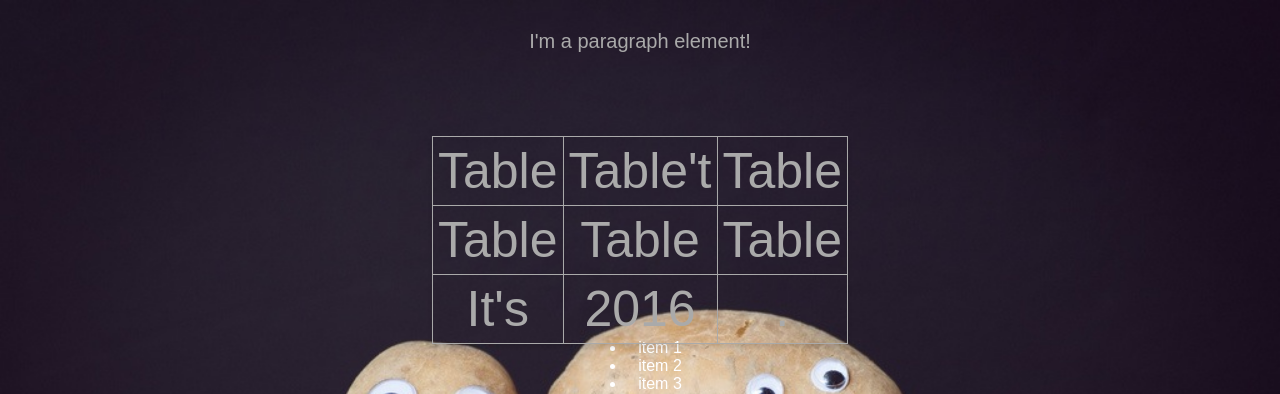
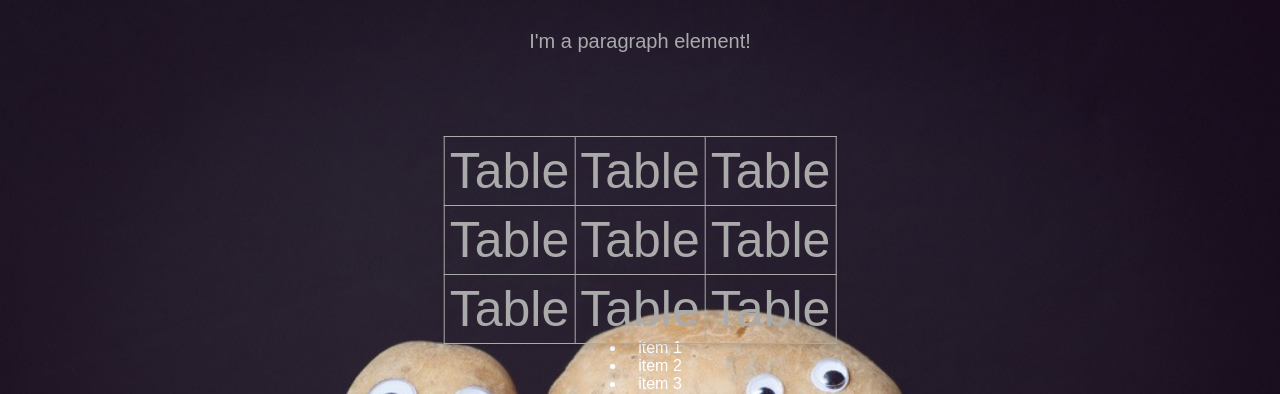
Before and after one commit to TackettAndrew/TheFacilipotatoes, a plain HTML site: page index.html in a window 1280 px wide. Shown: the top 394 px of the page. Drawn offline with Linux system fonts and the light colour scheme; a web font is replaced by a local one.

Commit message:
Update index.html

```diff
--- a/index.html
+++ b/index.html
@@ -54,7 +54,7 @@
         <table>
             <tr>
                 <td>Table</td>
-                <td>Table't</td>
+                <td>Table</td>
                 <td>Table</td>
             </tr>
             <tr>
@@ -63,9 +63,9 @@
                 <td>Table</td>
             </tr>
             <tr>
-                <td>It's</td>
-                <td>2016</td>
-                <td>.</td>
+                <td>Table</td>
+                <td>Table</td>
+                <td>Table</td>
             </tr>
         </table>
         <div class="thingy">
```
